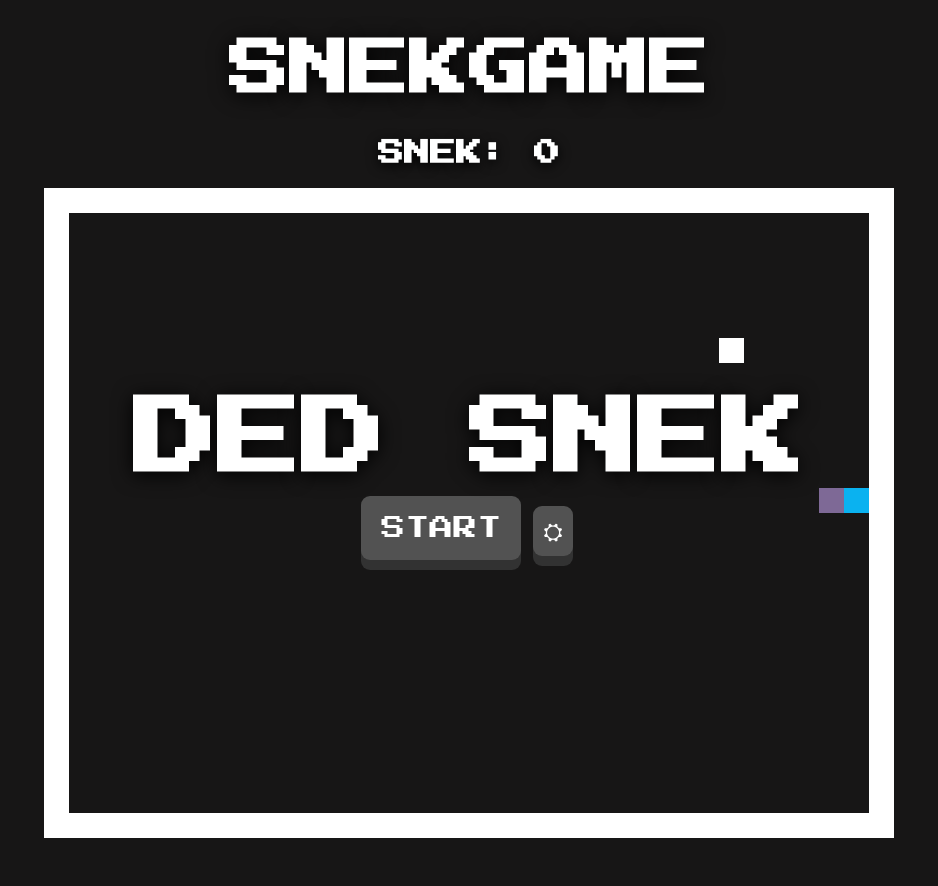
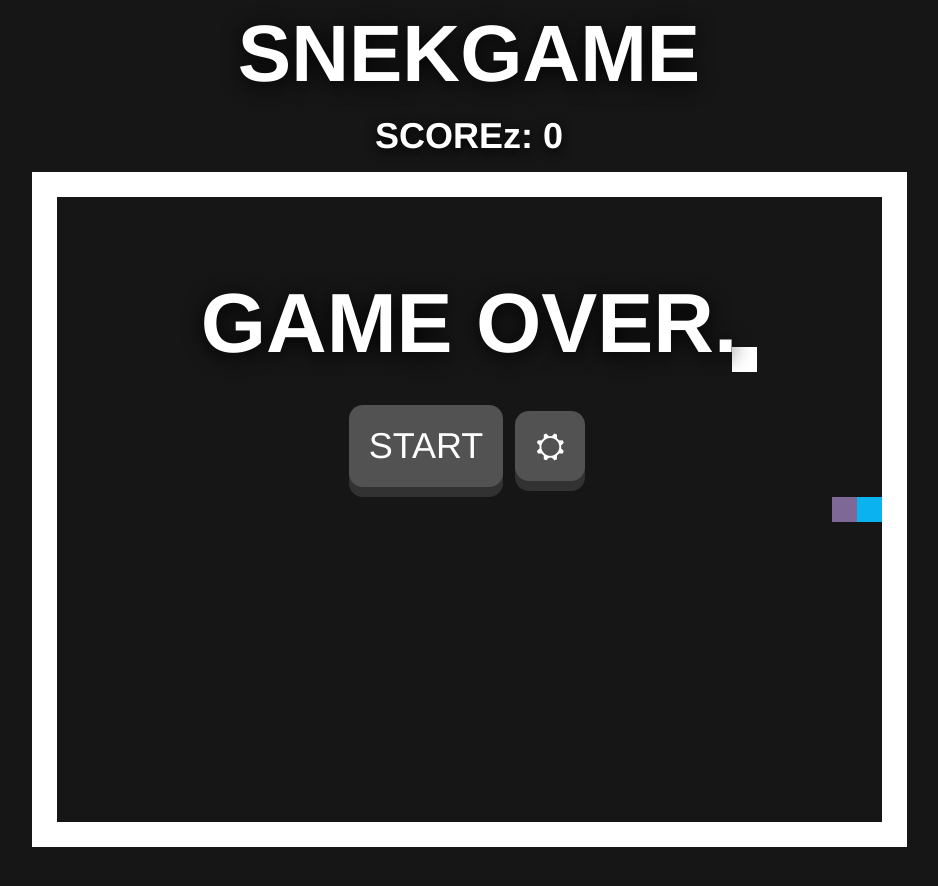
Before and after one commit to ethanbwaite/ethanbwaite.github.io, a plain HTML site: page index.html in a window 1280 px wide. Both pictures are taken after a click on the button "START". Shown: the whole page, without its empty margins (171-1109 px from the left). Drawn offline with Linux system fonts and the light colour scheme; a web font is replaced by a local one.

Commit message:
Tidying up.
Removed commented out code and added some more descriptive comments.

```diff
--- a/canvasScript.js
+++ b/canvasScript.js
@@ -1,7 +1,11 @@
 const canvas = document.getElementById('canvas');
 const ctx = canvas.getContext('2d');
-ctx.canvas.width = 800;//window.innerWidth - 100;
-ctx.canvas.height = 600;//window.innerHeight - 300;
+
+const canvasWidth = 800;
+const canvasHeight = 600;
+
+ctx.canvas.width = canvasWidth;
+ctx.canvas.height = canvasHeight;
 
 var numXCells;
 var numYCells;
@@ -10,9 +14,6 @@ var cellX = 25;
 var cellY = 25;
 
 calculateNumCells();
-
-ctx.canvas.width -= ctx.canvas.width % cellX;
-ctx.canvas.height -= ctx.canvas.height % cellY;
 
 var drawNom = false;
 var nomX = 100;
@@ -30,9 +31,9 @@ var foodY = 0;
 
 var direction = 1;
 var snekMoved = true;
-var snekStep = 20;//number of intervals to wait before moving
+var snekStep = 20; //number of intervals to wait before moving
 var currentStep = 0;
-var snekSpeed = .5;//value from slider to modify snake speed
+var snekSpeed = .5; //value from slider to modify snake speed
 
 function Seg(x, y) {
     this.xPos = x;
@@ -50,13 +51,12 @@ var segments = [new Seg(Math.floor(numXCells/2)*cellX, Math.floor(numYCells/2)*c
 //disable scrollbars
 document.documentElement.style.overflow = 'hidden';
 
+function calculateNumCells(){
+    numXCells = Math.floor(canvasWidth / cellX);
+    numYCells = Math.floor(canvasHeight / cellY);
 
-/*for (i=1;i<400;i++){
-    segments.push(new Seg(Math.floor(numXCells/2)*cellX, (Math.floor(numYCells/2) + 1)*cellY));
-}*/
-function calculateNumCells(){
-    numXCells = Math.floor(ctx.canvas.width / cellX) - 1;
-    numYCells = Math.floor(ctx.canvas.height / cellY) - 1;
+    ctx.canvas.width = cellX * (numXCells+1);
+    ctx.canvas.height = cellY * (numYCells+1);
 }
 
 function animateNom(){
@@ -80,12 +80,10 @@ function resetNom(){
 }
 
 function drawSquare(){
-    ctx.clearRect(0,0,canvas.width,canvas.height);
+    ctx.clearRect(0,0,ctx.canvas.width,ctx.canvas.height);
 
+    //Draw Snake Segments, fading from startColor to endColor
     for (i=0; i < segments.length; i++){
-        //Draw Cell
-        //ctx.fillStyle = 'hsl(' + 360 * i/segments.length + ', 75%, 50%)';
-        //ctx.fillStyle = 'hsl(207, 75%, ' + 100 * i/segments.length + '%)';
         ctx.fillStyle = 'rgb(' + interpolateRGB(startColor[0],endColor[0],i,segments.length) + ',' + interpolateRGB(startColor[1],endColor[1],i,segments.length)+ ',' + interpolateRGB(startColor[2],endColor[2],i,segments.length) + ')';
 
         ctx.fillRect(segments[i].xPos, segments[i].yPos, cellX, cellY);
@@ -97,7 +95,6 @@ function drawSquare(){
 }
 
 function startClicked(){
-    calculateNumCells();
     interval = setInterval(snek, 10);
     document.getElementById("buttonStart").style.display = "none";
     document.getElementById("gameOver").textContent = "";
@@ -113,10 +110,9 @@ function resetSnek(){
     direction = 1;
 }
 
-//snek step
+//Main Snake Step Handler
 function snek(){
     console.log("snekX: " + segments[0].xPos + "snekY: " + segments[0].yPos);
-    calculateNumCells();
     currentStep++;
     drawSquare();
     animateNom();
@@ -143,7 +139,7 @@ function snek(){
                 segments[0].yPos += cellY;
                 break;
         }
-        checkSnek();
+        checkFailureConditions();
         snekMoved = true;
     }
 }
@@ -154,25 +150,25 @@ document.onkeydown = function(event) {
         switch (event.keyCode){
             //Arrow Keys
             case 37:
-                //alert('Left Pressed');
+                //Left Pressed
                 if (direction != 1){
                     direction = 0;
                 }
                 break;
             case 39:
-                //alert('Right Pressed');
+                //Right Pressed
                 if (direction != 0){
                     direction = 1;
                 }
                 break;
             case 38:
-                //alert('Up Pressed');
+                //Up Pressed
                 if (direction != 3){
                     direction = 2;
                 }
                 break;
             case 40:
-                //alert('Down Pressed');
+                //Down Pressed
                 if (direction != 2){
                     direction = 3;
                 }
@@ -180,33 +176,28 @@ document.onkeydown = function(event) {
 
             //WASD
             case 65:
-                //alert('Left Pressed');
+                //Left Pressed
                 if (direction != 1){
                     direction = 0;
                 }
                 break;
             case 68:
-                //alert('Right Pressed');
+                //Right Pressed
                 if (direction != 0){
                     direction = 1;
                 }
                 break;
             case 87:
-                //alert('Up Pressed');
+                //Up Pressed
                 if (direction != 3){
                     direction = 2;
                 }
                 break;
             case 83:
-                //alert('Down Pressed');
+                //Down Pressed
                 if (direction != 2){
                     direction = 3;
                 }
-                break;
-
-            //Spacebar
-            case 32:
-                //setInterval(snek, 100);
                 break;
         }
     }
@@ -221,7 +212,7 @@ function shiftSegs(s){
     }
 }
 
-//create new food after eating
+//Create new food after eating
 function placeFood(){
     foodX = Math.floor(Math.random() * (numXCells-2)) * cellX;
     foodY = Math.floor(Math.random() * (numYCells-2)) * cellY;
@@ -236,37 +227,32 @@ function placeFood(){
     }
 
     console.log("Food placed: " + foodX + ", " + foodY);
-
-    /*foodColor[0] = Math.floor(Math.random()*255);
-    foodColor[1] = Math.floor(Math.random()*255);
-    foodColor[2] = Math.floor(Math.random()*255);*/
-
 }
 
-//Check failure conditions
-function checkSnek(){
+//Check game end conditions
+function checkFailureConditions(){
 
+    //Collided with self
     for (i=1; i < segments.length; i++){
         if (segments[0].xPos == segments[i].xPos && segments[0].yPos == segments[i].yPos){
-            //game end event
-            //alert("Game Over: Snek");
             endGame();
         }
     }
 
+    //Collided with wall
     if (segments[0].xPos < 0 || segments[0].xPos > (numXCells * cellX) || segments[0].yPos < 0 || segments[0].yPos > (numYCells * cellY)) {
-        //alert("Game Over: Wall");
         endGame();
     }
 }
 
-//snek eat food?
+//Check if snake has collided with a food
 function checkFood(){
     if (segments[0].xPos == foodX && segments[0].yPos == foodY){
         for (i=0;i<5;i++){
             segments.push(new Seg(segments[segments.length-1].xPos,segments[segments.length-1].yPos));
         }
 
+        //Little "nom" animation
         resetNom();
         nomX = foodX;
         nomY = foodY;
@@ -274,59 +260,49 @@ function checkFood(){
 
         placeFood();
         setScore(score+1);
-
-
     }
 }
 
+//Stop game and display end screen
 function endGame() {
-    //End game event, reset snek
-
     clearInterval(interval);
     document.getElementById("buttonStart").style.display = "inline-block";
-    document.getElementById("buttonSettings").style.display = "inline-block"
-    document.getElementById("gameOver").textContent = "DED SNEK"
-
+    document.getElementById("buttonSettings").style.display = "inline-block";
+    document.getElementById("gameOver").textContent = "GAME OVER.";
 }
 
 function setScore(newScore){
     score = newScore;
-    document.getElementById("score").textContent = "SNEK: " + score + "\n";
+    document.getElementById("score").textContent = "SCOREz: " + score + "\n";
 }
 
 function interpolateRGB(start,end,step,totalSteps){
     return Math.floor(start + ((step/totalSteps) * (end - start)));
 }
 
-// Get the modal
+// Settings Modal controls
+//Majority of the setup for this section section is adapted from w3schools modal tutorial
 var modal = document.getElementById("myModal");
-
-// Get the button that opens the modal
 var btn = document.getElementById("buttonSettings");
-
-// Get the <span> element that closes the modal
 var span = document.getElementsByClassName("close")[0];
-
-// When the user clicks on the button, open the modal
 btn.onclick = function() {
   modal.style.display = "block";
 }
 
-// When the user clicks on <span> (x), close the modal
 span.onclick = function() {
   modal.style.display = "none";
 }
 
-// When the user clicks anywhere outside of the modal, close it
 window.onclick = function(event) {
   if (event.target == modal) {
     modal.style.display = "none";
   }
 }
 
+//Snake size and speed slider settings
 var cellSlider = document.getElementById("cellSizeSlider");
 
-cellSlider.onchange = function(){
+cellSlider.oninput = function(){
     document.getElementById("cellSizeText").textContent = "SNEK CELL SIZE: " + cellSlider.value + "px";
     cellX = parseInt(cellSlider.value);
     cellY = parseInt(cellSlider.value);
@@ -337,7 +313,7 @@ cellSlider.onchange = function(){
 
 var speedSlider = document.getElementById("snekSpeedSlider");
 
-speedSlider.onchange = function(){
+speedSlider.oninput = function(){
     document.getElementById("snekSpeedText").textContent = "SNEK SPEED: " + speedSlider.value + "%";
     snekSpeed = 1 - (parseInt(speedSlider.value) / 250);
 }
--- a/index.html
+++ b/index.html
@@ -2,6 +2,7 @@
 <html>
     <head>
         <link href="https://fonts.googleapis.com/css?family=Bebas+Neue|Press+Start+2P&display=swap" rel="stylesheet">
+        <link rel="stylesheet" href="https://use.typekit.net/dqw0aub.css">
         <meta charset="utf-8">
         <meta http-equiv="X-UA-Compatible" content="IE=edge">
         <title>snek.</title>
@@ -10,7 +11,7 @@
     <body>
         <div class="a">
             <h1 id="name" class="sansserif">SNEKGAME</h1>
-            <h2 id="score" class="sansserif">SNEK: </h2>
+            <h2 id="score" class="sansserif">SCORE: </h2>
 
         </div>
 
--- a/main.css
+++ b/main.css
@@ -1,24 +1,29 @@
 h1.sansserif {
-    font-family: 'Press Start 2P', Helvetica, sans-serif;
+    font-family: 'futura-pt', Helvetica, sans-serif;
     color: white;
-
-    font-size: 60px;
+    font-size: 80px;
     text-shadow: 0px 3px 20px #000000;
+    display: inline;
+    padding: 0px;
+    margin: 0px;
 }
 
 h2.sansserif {
-    font-family: 'Press Start 2P', Helvetica, sans-serif;
+    font-family: 'futura-pt', Helvetica, sans-serif;
     color: white;
-    font-size: 26px;
+    font-size: 36px;
     text-shadow: 0px 3px 12px #000000;
+    display: block;
+    padding: 15px;
+    margin: 0px;
 }
 
 h3.sansserif {
-    font-family: 'Press Start 2P', Helvetica, sans-serif;
+    font-family: 'futura-pt', Helvetica, sans-serif;
     color: white;
     font-size: 84px;
     position: relative;
-    top: -600px;
+    top: -750px;
     display: block;
     z-index: 3;
     text-shadow: 0px 3px 20px #000000;
@@ -30,7 +35,7 @@ body {
 }
 
 p.sansserif {
-    font-family: "Helvetica Narrow", Arial, sans-serif;
+    font-family: 'futura-pt', Helvetica, sans-serif;
 }
 
 div.a {
@@ -49,13 +54,14 @@ div.menu {
     display: block;
 }
 
-/* The Modal (background) */
+/* The Modal (background)
+Majority of this section is adapted from the w3schools modal tutorial*/
 .modal {
     display: none; /* Hidden by default */
     position: fixed; /* Stay in place */
     z-index: 4; /* Sit on top */
     left: 0;
-  top: 100px;
+    top: 50px;
     width: 100%; /* Full width */
     height: 100%; /* Full height */
     overflow: auto; /* Enable scroll if needed */
@@ -65,27 +71,28 @@ div.menu {
 
 /* Modal Content/Box */
 .modal-header{
-    font-family: 'Press Start 2P', Helvetica, sans-serif;
+    font-family: 'futura-pt', Helvetica, sans-serif;
     color: white;
-    font-size: 19px;
+    font-size: 36px;
     text-shadow: 0px 3px 12px #000000;
+    padding: 0px;
+    margin: 0px;
 }
 
 .modal-body {
-    font-family: 'Press Start 2P', Helvetica, sans-serif;
+    font-family: 'futura-pt', Helvetica, sans-serif;
     color: white;
-    font-size: 16px;
+    font-size: 24px;
     text-shadow: 0px 3px 12px #000000;
 }
 
 .modal-content {
-
     background-color: #242424;
     margin: 15% auto; /* 15% from the top and centered */
-  padding: 20px;
+    padding: 40px;
     border: 0px solid #888;
     width: 30%; /* Could be more or less, depending on screen size */
-    border-radius: 9px;
+    border-radius: 16px;
 
 }
 
@@ -93,7 +100,7 @@ div.menu {
 .close {
     color: #aaa;
     float: right;
-  font-size: 28px;
+    font-size: 36px;
     font-weight: bold;
 }
 
@@ -143,10 +150,6 @@ div.menu {
     cursor: pointer;
 }
 
-div.game{
-
-}
-
 canvas {
     border: 25px solid white;
     z-index:2;
@@ -159,20 +162,20 @@ canvas {
 
 .buttonStart {
     position: relative;
-    top: -350px;
+    top: -450px;
     left: 0px;
     z-index: 3;
 
-    border-radius: 9px;
+    border-radius: 14px;
     background-color: #525252;
     border: none;
     color: #FFFFFF;
     padding: 20px;
     text-align: center;
     text-decoration: none;
-    font-family: 'Press Start 2P', Helvetica, sans-serif;
+    font-family: 'futura-pt', Helvetica, sans-serif;
     display: inline-block;
-    font-size: 24px;
+    font-size: 36px;
     margin: 4px 2px;
     cursor: pointer;
     transition-duration: 0.2s;
@@ -191,20 +194,23 @@ canvas {
 
 .buttonSettings {
     position: relative;
-    top: -350px;
+    top: -450px;
     left: 0px;
     z-index: 3;
 
-    border-radius: 9px;
+    width: 70px;
+    height: 70px;
+
+    border-radius: 14px;
     background-color: #525252;
     border: none;
     color: #FFFFFF;
     padding: 10px;
     text-align: center;
     text-decoration: none;
-    font-family: 'Press Start 2P', Helvetica, sans-serif;
+    font-family: 'futura-pt', Helvetica, sans-serif;
     display: inline-block;
-    font-size: 24px;
+    font-size: 36px;
     margin: 4px 6px;
     cursor: pointer;
     transition-duration: 0.2s;
```
Lines whose indentation alone changed are shown as unchanged.
